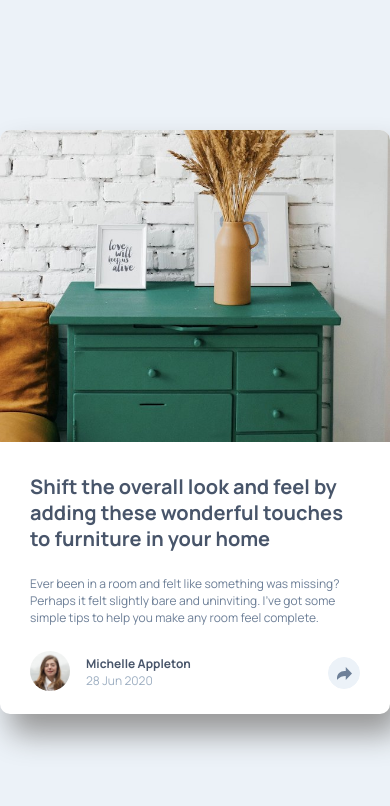
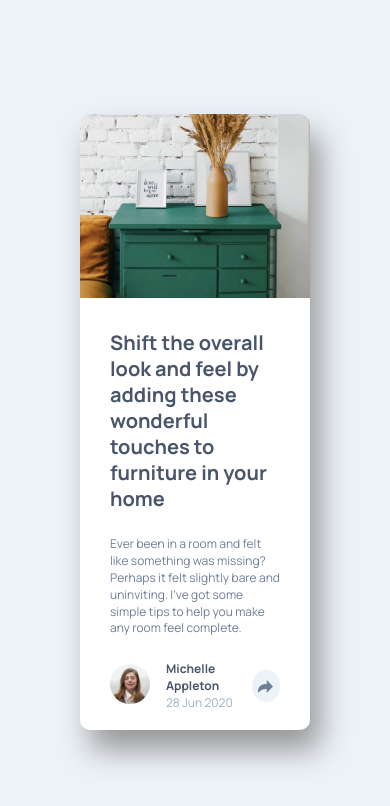
Before and after one commit to phwnganh/Article-preview-component, a plain HTML site: page index.html in a window 390 px wide. Drawn offline with Linux system fonts and the light colour scheme.

Commit message:
fix: responsive of tablet mode

```diff
--- a/style.css
+++ b/style.css
@@ -160,7 +160,8 @@ body {
 
 @media (max-width: 768px) {
   body {
-    max-width: 688px;
+    max-width: 100%;
+    padding: 0 80px;
   }
 }
 
@@ -198,7 +199,7 @@ body {
     filter: brightness(0) invert(1);
   }
   .share-tab {
-    display: none;
+    display: none !important;
   }
 
   .share-tab-mobile {
```
